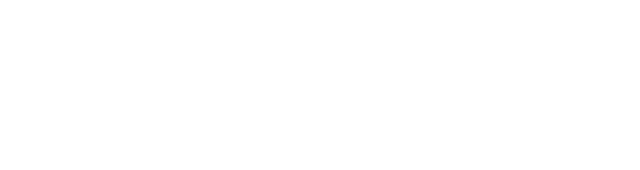
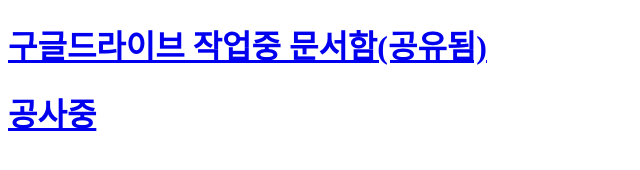
Before and after one commit to basewo/main, a plain HTML site: page index.html in a window 1280 px wide. Shown: the whole page, without its empty margins (0-640 px from the left). Drawn offline with Linux system fonts and the light colour scheme.

Commit message:
Update index.html

```diff
--- a/index.html
+++ b/index.html
@@ -6,9 +6,11 @@
   </head>
   <body>
 
-    <a href="https://basewo.github.io/"><h1>   </h1></a>
+    <a href="https://docs.google.com/spreadsheets/d/1ZYIt_F2RC8JU3B6vc6ax1mLMWJSPVSL6esJJFli7Osw/edit?usp=sharing">
+      <h1>구글드라이브 작업중 문서함(공유됨)</h1></a>
 
-    <a href="https://basewo.github.io/"><h1>   </h1></a>
+    <a href="#">
+      <h1> 공사중 </h1></a>
 
   </body>
 </html>
```
